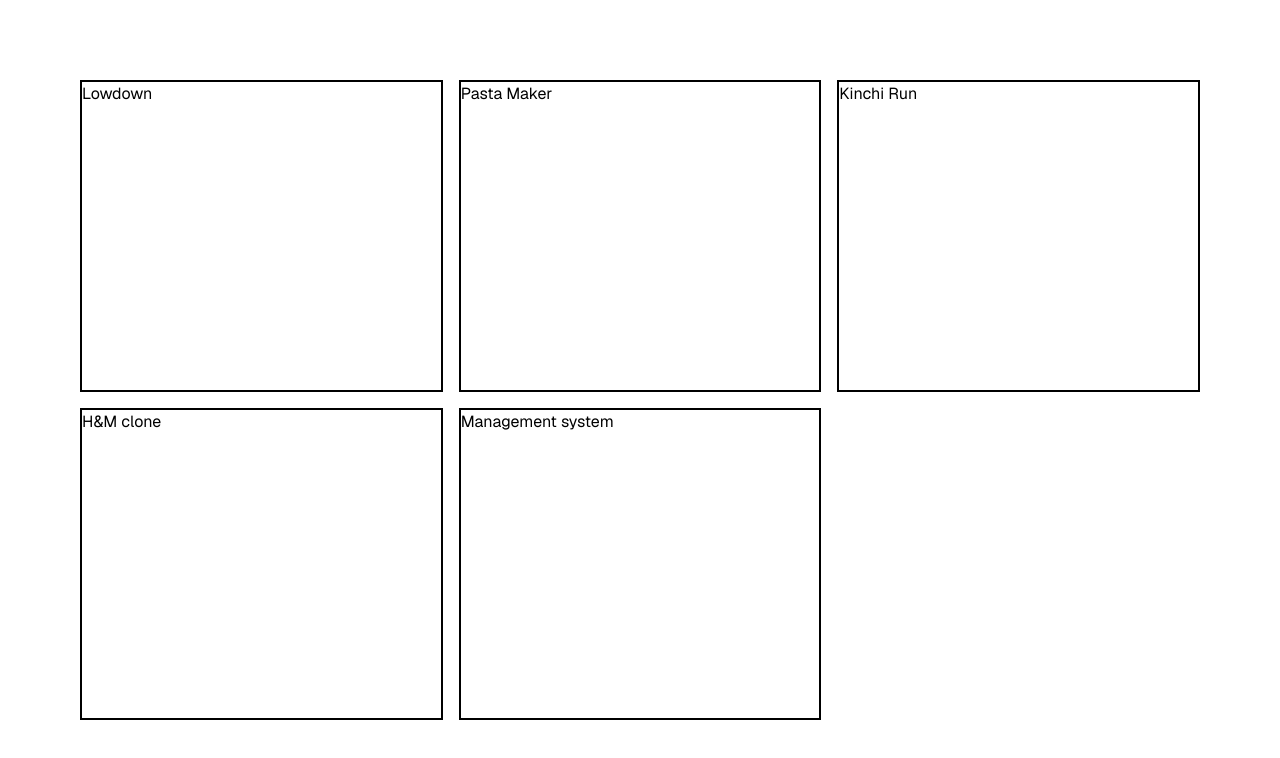
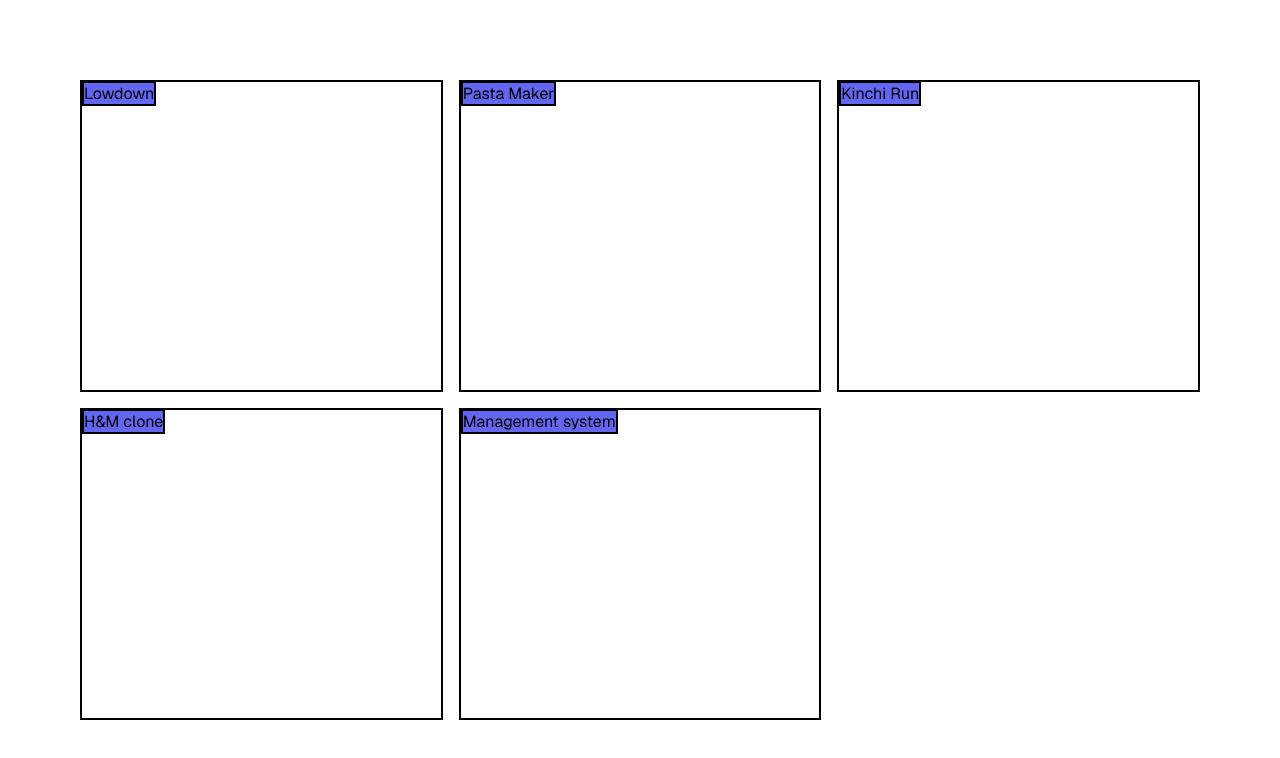
Before and after one commit to Debora-k/debora-dev-portfolio, a Next.js app: page /projects in a window 1280 px wide. Shown: the top 758 px of the page. Built offline with nearby package versions, Linux system fonts and the light colour scheme.

Commit message:
added spans

```diff
--- a/src/app/aboutme/page.tsx
+++ b/src/app/aboutme/page.tsx
@@ -1,9 +1,9 @@
 export default function Experience () {
     return (
         <div className="grid grid-cols-3 gap-4 min-h-screen p-8 pb-20 sm:p-20 bg-white font-[family-name:var(--font-geist-sans)]">
-            <div className="border-solid border-2 border-black text-black">Full Stack Developer</div>
-            <div className="border-solid border-2 border-black text-black">Skills</div>
-            <div className="border-solid border-2 border-black text-black">English & Korean</div>
+            <div className="border-solid border-2 border-black text-black"><span className="box-decoration-clone bg-indigo-500 border-solid border-2 border-black">Full Stack Developer</span></div>
+            <div className="border-solid border-2 border-black text-black"><span className="box-decoration-clone bg-indigo-500 border-solid border-2 border-black">Skills</span></div>
+            <div className="border-solid border-2 border-black text-black"><span className="box-decoration-clone bg-indigo-500 border-solid border-2 border-black">English & Korean</span></div>
         </div>
     )
 }
--- a/src/app/components/homeGrid.tsx
+++ b/src/app/components/homeGrid.tsx
@@ -4,13 +4,13 @@
 export default function HomeGrid() {
     return (
     <div className="grid grid-cols-3 gap-4 min-h-screen p-8 pb-20 sm:p-20 bg-white font-[family-name:var(--font-geist-sans)]">
-        <Link href="/projects" className="border-solid border-2 border-black text-black">Projects</Link>
-        <Link href="/education" className="border-solid border-2 border-black text-black">Education</Link>
-        <Link href="/aboutme" className="border-solid border-2 border-black text-black">Debora Kwon</Link>
-        <Link href="/experience" className="border-solid border-2 border-black text-black">Work Experience</Link>
-        <div className="border-solid border-2 border-black text-black">Resume</div>
+        <Link href="/projects" className="border-solid border-2 border-black text-black"><span className="box-decoration-clone bg-indigo-500 border-solid border-2 border-black">Projects</span></Link>
+        <Link href="/education" className="border-solid border-2 border-black text-black"><span className="box-decoration-clone bg-indigo-500 border-solid border-2 border-black">Education</span></Link>
+        <Link href="/aboutme" className="border-solid border-2 border-black text-black"><span className="box-decoration-clone bg-indigo-500 border-solid border-2 border-black">Debora Kwon</span></Link>
+        <Link href="/experience" className="border-solid border-2 border-black text-black"><span className="box-decoration-clone bg-indigo-500 border-solid border-2 border-black">Work Experience</span></Link>
+        <div className="border-solid border-2 border-black text-black"><span className="box-decoration-clone bg-indigo-500 border-solid border-2 border-black">Resume</span></div>
         <div className="border-solid border-2 border-black text-black">Contact Me</div>
-        <Link href="/goals" className="border-solid border-2 border-black text-black">Goals</Link>
+        <Link href="/goals" className="border-solid border-2 border-black text-black"><span className="box-decoration-clone bg-indigo-500 border-solid border-2 border-black">Goals</span></Link>
     </div>
     )
 
--- a/src/app/education/page.tsx
+++ b/src/app/education/page.tsx
@@ -1,8 +1,8 @@
 export default function Education() {
     return (
         <div className="grid grid-cols-3 gap-4 min-h-screen p-8 pb-20 sm:p-20 bg-white font-[family-name:var(--font-geist-sans)]">
-            <div className="border-solid border-2 border-black text-black">Diploma in Software Development - Southern Alberta Institute of Technology</div>
-            <div className="border-solid border-2 border-black text-black">BSc in Equine Resources of Science - Cheju Halla University</div>
+            <div className="border-solid border-2 border-black text-black"><span className="box-decoration-clone bg-indigo-500 border-solid border-2 border-black">Diploma in Software Development - Southern Alberta Institute of Technology</span></div>
+            <div className="border-solid border-2 border-black text-black"><span className="box-decoration-clone bg-indigo-500 border-solid border-2 border-black">BSc in Equine Resources of Science - Cheju Halla University</span></div>
 
         </div>
     )
--- a/src/app/experience/page.tsx
+++ b/src/app/experience/page.tsx
@@ -1,9 +1,9 @@
 export default function Experience () {
     return (
         <div className="grid grid-cols-3 gap-4 min-h-screen p-8 pb-20 sm:p-20 bg-white font-[family-name:var(--font-geist-sans)]">
-            <div className="border-solid border-2 border-black text-black">Assistant Manager</div>
-            <div className="border-solid border-2 border-black text-black">Marketing Specialist</div>
-            <div className="border-solid border-2 border-black text-black">Assistant Instructor</div>
+            <div className="border-solid border-2 border-black text-black"><span className="box-decoration-clone bg-indigo-500 border-solid border-2 border-black">Assistant Manager</span></div>
+            <div className="border-solid border-2 border-black text-black"><span className="box-decoration-clone bg-indigo-500 border-solid border-2 border-black">Marketing Specialist</span></div>
+            <div className="border-solid border-2 border-black text-black"><span className="box-decoration-clone bg-indigo-500 border-solid border-2 border-black">Assistant Instructor</span></div>
         </div>
     )
 }
--- a/src/app/goals/page.tsx
+++ b/src/app/goals/page.tsx
@@ -1,7 +1,7 @@
 export default function Projects() {
     return (
         <div className="grid grid-cols-3 gap-4 min-h-screen p-8 pb-20 sm:p-20 bg-white font-[family-name:var(--font-geist-sans)]">
-            <div className="border-solid border-2 border-black text-black">Full Stack Development</div>
+            <div className="border-solid border-2 border-black text-black"><span className="box-decoration-clone bg-indigo-500 border-solid border-2 border-black">Full Stack Development</span></div>
         </div>
     )
 }
--- a/src/app/projects/page.tsx
+++ b/src/app/projects/page.tsx
@@ -1,11 +1,11 @@
 export default function Projects() {
     return (
         <div className="grid grid-cols-3 gap-4 min-h-screen p-8 pb-20 sm:p-20 bg-white font-[family-name:var(--font-geist-sans)]">
-            <div className="border-solid border-2 border-black text-black">Lowdown</div>
-            <div className="border-solid border-2 border-black text-black">Pasta Maker</div>
-            <div className="border-solid border-2 border-black text-black">Kinchi Run</div>
-            <div className="border-solid border-2 border-black text-black">H&M clone</div>
-            <div className="border-solid border-2 border-black text-black">Management system</div>
+            <div className="border-solid border-2 border-black text-black"><span className="box-decoration-clone bg-indigo-500 border-solid border-2 border-black">Lowdown</span></div>
+            <div className="border-solid border-2 border-black text-black"><span className="box-decoration-clone bg-indigo-500 border-solid border-2 border-black">Pasta Maker</span></div>
+            <div className="border-solid border-2 border-black text-black"><span className="box-decoration-clone bg-indigo-500 border-solid border-2 border-black">Kinchi Run</span></div>
+            <div className="border-solid border-2 border-black text-black"><span className="box-decoration-clone bg-indigo-500 border-solid border-2 border-black">H&M clone</span></div>
+            <div className="border-solid border-2 border-black text-black"><span className="box-decoration-clone bg-indigo-500 border-solid border-2 border-black">Management system</span></div>
         </div>
     )
 }
```
